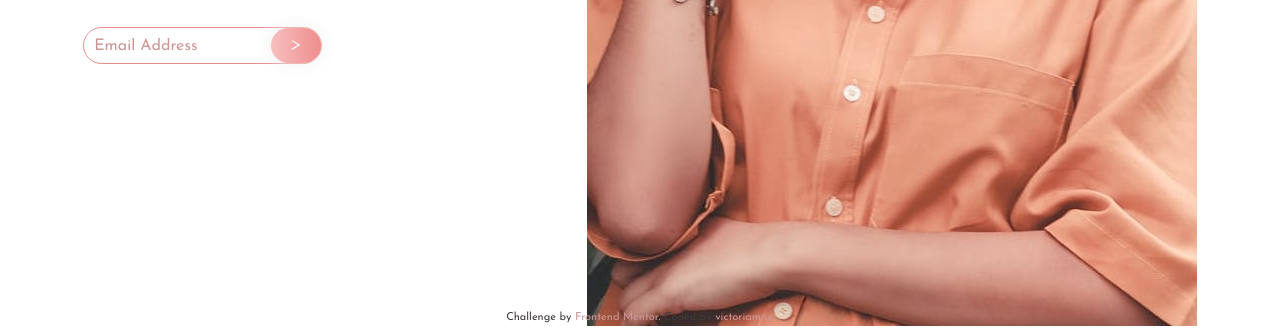
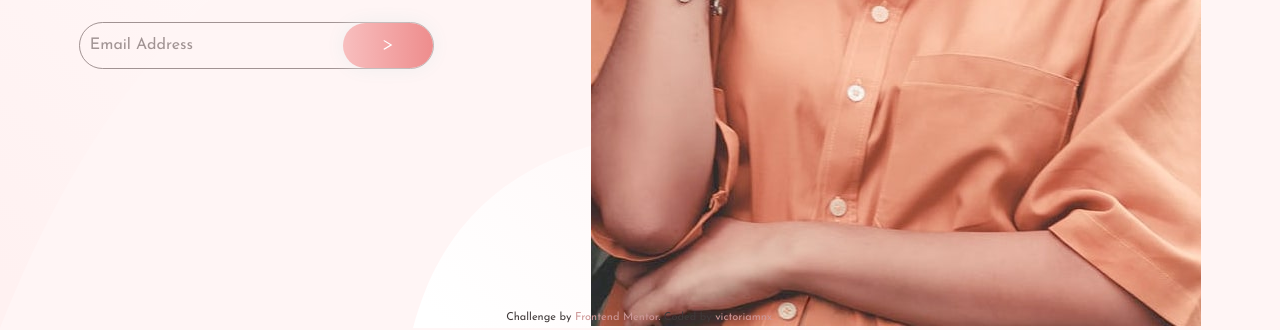
Before and after one commit to victoriamnx/Base-Apparel-Coming-Soon, a plain HTML site: page index.html in a window 1280 px wide. Shown: the part 472-802 px from the top of the page. Drawn offline with Linux system fonts and the light colour scheme.

Commit message:
fix: background image

```diff
--- a/style.css
+++ b/style.css
@@ -16,8 +16,13 @@ body {
   flex-direction: column;
   justify-content: center;
   color: hsl(0, 6%, 24%);
-  background-color: hsl(0, 0%, 100%);
+  background-color: hsl(0, 100%, 98%);
   font-family: "Josefin Sans", sans-serif;
+}
+
+body {
+  background: url(components/images/bg-pattern-desktop.svg) hsl(0, 100%, 98%);
+  background-repeat: no-repeat;
 }
 
 #logo {
@@ -33,7 +38,6 @@ body {
   width: 100px;
 }
 
-
 #hero #imgbutton {
   width: 100%;
   height: auto;
@@ -46,7 +50,7 @@ main {
   align-items: center;
   flex-direction: row;
   justify-content: space-around;
-  position:absolute;
+  position: absolute;
 }
 
 section #hero img {
@@ -79,11 +83,11 @@ h1 {
 
 p {
   text-align: left;
+  margin-bottom: 30px;
   font-size: 16px;
-  margin-bottom: 30px;
   font-weight: 400;
+  color: hsl(0, 36%, 70%);
   font-family: "Josefin Sans", sans-serif;
-  color: hsl(0, 36%, 70%);
 }
 
 #infos {
@@ -92,13 +96,14 @@ p {
 }
 
 form {
+  width: 355px;
   border: none;
   display: flex;
   flex-direction: row;
   margin-bottom: 30px;
   border-radius: 50px;
   color: hsl(0, 36%, 70%);
-  border: 1px solid hsl(0, 74%, 74%);
+  border: 1px solid hsla(0, 6%, 50%, 0.781);
   background: transparent;
   display: flex;
   flex-wrap: nowrap;
@@ -106,6 +111,14 @@ form {
   align-items: center;
   align-content: center;
   justify-content: center;
+}
+
+form:hover {
+  color: hsl(0, 36%, 70%);
+  transition: 0.1s;
+  background-size: 200% auto;
+  border: 2px solid hsl(0, 74%, 74%);
+  background: transparent;
 }
 
 input[type="email"] {
@@ -117,6 +130,10 @@ input[type="email"] {
   flex-direction: row;
   border-radius: 50px;
   padding-left: 10px;
+  font-size: 16px;
+  font-weight: 400;
+  color: hsl(0, 6%, 24%);
+  font-family: "Josefin Sans", sans-serif;
   background: transparent;
 }
 
@@ -124,7 +141,7 @@ input[type="email"] {
   font-size: 16px;
   font-weight: 400;
   font-family: "Josefin Sans", sans-serif;
-  color: hsl(0, 36%, 70%);
+  color: hsla(0, 6%, 50%, 0.781);
 }
 
 button {
@@ -135,17 +152,25 @@ button {
     hsl(0, 80%, 86%) 100%
   );
   margin: 0px;
-  border: none;
-  display: block;
-  cursor: pointer;
-  transition: 0.5s;
-  padding: 10px 20px;
-  border-radius: 50px;
+  padding: 15px 40px;
   text-align: center;
   text-transform: uppercase;
+  transition: 0.5s;
   background-size: 200% auto;
+  color: white;
+  box-shadow: 0 0 20px #eee;
+  border-radius: 50px;
+  display: block;
+  border: none;
+  cursor: pointer;
   color: hsl(0, 36%, 70%);
-  box-shadow: 0 0 20px #eee;
+}
+
+button:hover {
+  background-position: right center; /* change the direction of the change here */
+  color: #fff;
+  text-decoration: none;
+  box-shadow: 0 0 20px hsl(0, 74%, 74%);
 }
 
 button img {
```
